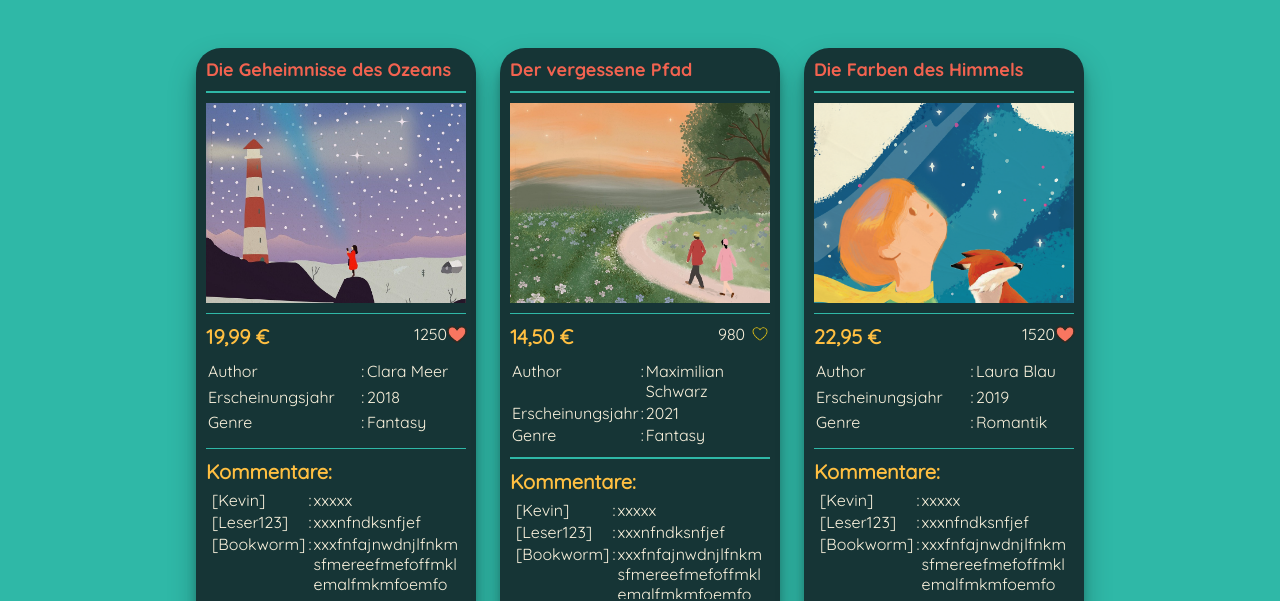
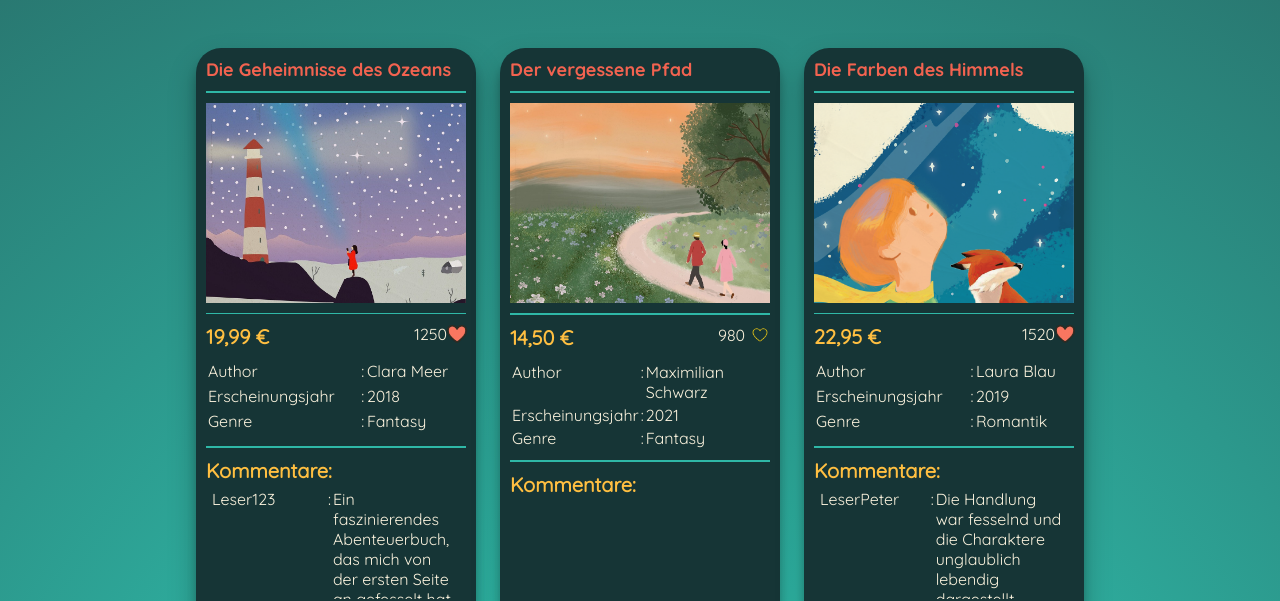
Before and after one commit to primadita/bookstore, a plain HTML site: page index.html in a window 1280 px wide. Shown: the part 212-813 px from the top of the page. Drawn offline with Linux system fonts and the light colour scheme.

Commit message:
issue: comments[bookId].push

```diff
--- a/script.js
+++ b/script.js
@@ -1,10 +1,47 @@
+let comments = [];
+let localUser = "anonym";
+
 function renderCards(){
     const displayCard = document.getElementById("display");
     displayCard.innerHTML = "";
 
-    for (let id = 0; id < books.length; id++){
-        displayCard.innerHTML += getCardData(id);
-        getLikeButton(id);
+    for (let bookId = 0; bookId < books.length; bookId++){
+        displayCard.innerHTML += getCardData(bookId);
+        getLikeButton(bookId);
+        renderComment(bookId);
+    }
+}
+
+function renderComment(bookId){
+    const commentSect = document.getElementById("comment-table-" + bookId);
+    commentSect.innerHTML = "";
+
+    for (let commentId = 0; commentId < books[bookId].comments.length; commentId++){
+        commentSect.innerHTML += loadComments(bookId, commentId);
+        comments[bookId]= {
+            name: books[bookId].comments[commentId].name,
+            comment: books[bookId].comments[commentId].comment
+        };
+    }
+    localStorage.setItem("comments", JSON.stringify(comments));
+}
+
+function addNewComment(bookId){
+    const newCommentRef = document.getElementById("newcomment" + bookId);
+    const newComment = newCommentRef.value;
+
+    if (newComment != ""){
+        if (!comments[bookId]){
+            comments[bookId] =[];
+        }
+        comments[bookId].push({
+            name: localUser,
+            comment: newComment
+        });
+
+        newCommentRef.value = "";
+        renderComment(bookId);
+
     }
 }
 
@@ -20,7 +57,6 @@ function getLikeButton(idx){
 function toggleLikeButton(idx){
     const heartImg = document.getElementById("heart" + idx);
     books[idx].liked = !books[idx].liked;
-    // const currentLikes = books[idx].likes;
     const likeCounter = document.getElementById("like-number-" + idx);
 
     if (books[idx].liked == true){
--- a/style.css
+++ b/style.css
@@ -26,6 +26,7 @@ header{
 /* #region MAIN DISPLAY/BOOKCARDS */
 main{
     background: #2fb8a7;
+    background: radial-gradient(circle, rgba(47, 184, 167, 1) 34%, rgba(41, 120, 113, 1) 100%);
     height: auto;
     min-height: 90dvh;
 }
--- a/template.js
+++ b/template.js
@@ -33,29 +33,24 @@ function getCardData(bookIdx) {
             <div id="comments-section">
               <h3>Kommentare:</h3>
               <div id="comments">
-                <table>
-                  <tr>
-                    <td>[Kevin]</td>
-                    <td>:</td>
-                    <td>xxxxx</td>
-                  </tr>
-                  <tr>
-                    <td>[Leser123]</td>
-                    <td>:</td>
-                    <td>xxxnfndksnfjef</td>
-                  </tr>
-                  <tr>
-                    <td>[Bookworm]</td>
-                    <td>:</td>
-                    <td>xxxfnfajnwdnjlfnkmsfmereefmefoffmklemalfmkmfoemfom</td>
-                  </tr>
+                <table id="comment-table-${bookIdx}">
                 </table>
               </div>
             </div>
             <div id="write-comment">
-              <input type="text" placeholder="Schreib dein Kommentar">
-              <button id="send-comment"><img src="./assets/icons/send-turquiose.png" alt=""></button>
+              <input id="newcomment${bookIdx}" type="text" placeholder="Schreib dein Kommentar">
+              <button id="send-comment" onclick="addNewComment(${bookIdx})"><img src="./assets/icons/send-turquiose.png" alt=""></button>
             </div>
           </div>
     `;
 }
+
+function loadComments(bookId, commentId){
+  return `
+      <tr>
+          <td>${books[bookId].comments[commentId].name}</td>
+          <td>:</td>
+          <td>${books[bookId].comments[commentId].comment}</td>
+      </tr>
+  `
+}
```
